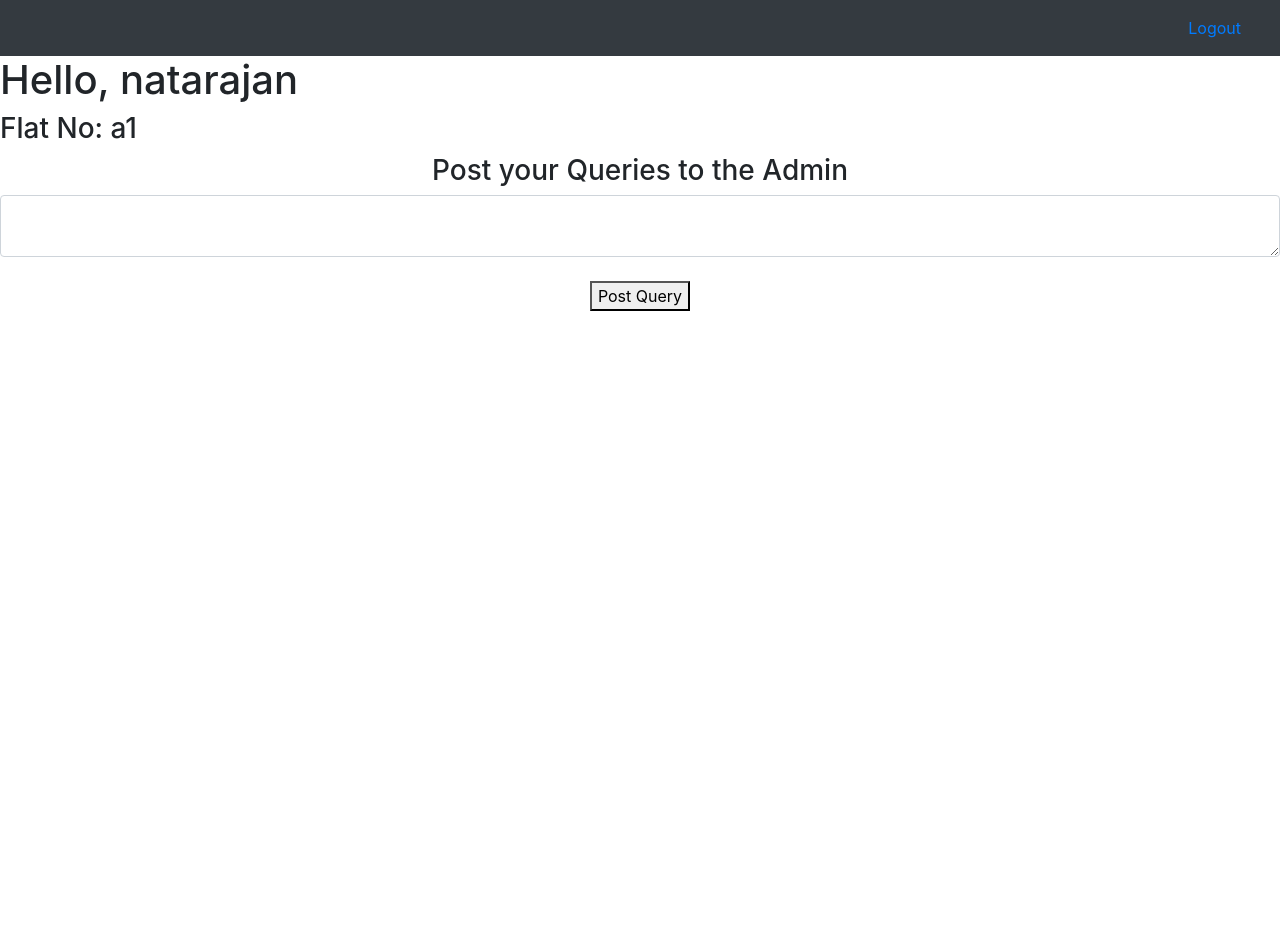
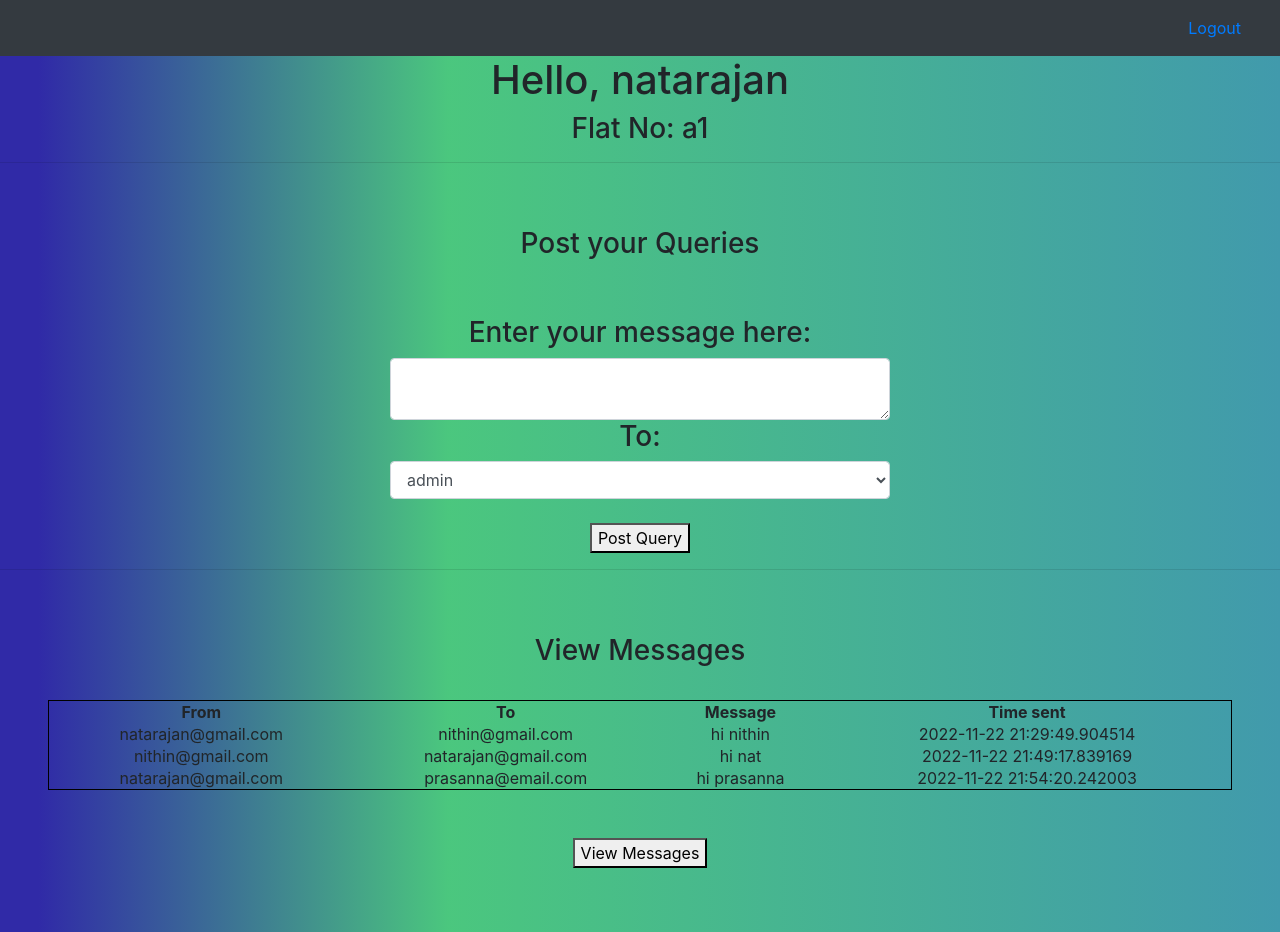
Before and after one commit to ElectroFreak005/sdefinal, a Flask app: page /tenent in a window 1280 px wide. Before the commit the page ends 311 px from the top, so only its background shows below. Run offline with Flask 2, Linux system fonts and the light colour scheme; a user stored in the database is signed in; data comes from the database, SQL or seed files in the repository; both versions use the stored data as it was after the commit; some libraries are stand-ins or nearby versions.

Commit message:
Added message sending and recieving module

```diff
--- a/website/auth.py
+++ b/website/auth.py
@@ -19,12 +19,14 @@ def login():
         email=request.form.get('email')
         password=request.form.get('pass')
         user=User.query.filter_by(email=email).first()
-
+        if email == "admin@admin.com":
+            if check_password_hash(user.password,password):
+                return redirect("/admin/user")
         if user:
             if check_password_hash(user.password,password):
                 login_user(user,remember=True)
-                # return redirect(url_for("views.tenent",email))
-                return render_template("tenent.html",user=user)
+                return redirect(url_for("auth.tenent"))
+                # return render_template("tenent.html",user=user)
 
             else:
                 flash("incorrect password, try again",category='error')
@@ -44,7 +46,7 @@ def login():
 @login_required
 def logout():
     logout_user()
-    flash("logout successfully")
+    flash("logged out successfully")
     return redirect(url_for("auth.login"))
 
 
@@ -53,15 +55,28 @@ def logout():
 @login_required
 def tenent():
     print("hweri")
+    users=User.query.filter().all()
+    print(users[0].email)
+
     if request.method=='POST':
-        print("prasanna")
+        # print("prasanna")
         note=request.form.get("notes")
+
+        #destination email
+        dest = request.form.get("dest")
+        print(dest)
+
+        #post message
         current_dateTime = datetime.now()
-        newnote=Note(user_id=current_user.id,data=note,date=current_dateTime)
+        newnote=Note(user_id=current_user.id,source=current_user.email,dest = dest,data=note,date=current_dateTime)
+        print(current_user.name)
         db.session.add(newnote)
         db.session.commit()
-        return render_template("tenent.html",user=current_user)
-    return render_template("tenent.html",user=current_user)
+        return render_template("tenent.html",user=current_user, email=users)
+
+    #recieved messages by current user
+    curr_msg = Note.query.filter().all()
+    return render_template("tenent.html",user=current_user, email=users, curr_msg=curr_msg)
 
 
 
--- a/website/models.py
+++ b/website/models.py
@@ -5,6 +5,8 @@ from sqlalchemy.sql import func
 
 class Note(db.Model):
     id=db.Column(db.Integer,primary_key=True)
+    source=db.Column(db.String(100))
+    dest=db.Column(db.String(100))
     data=db.Column(db.String(10000))
     date=db.Column(db.DateTime(timezone=True),default=func.now())
     user_id=db.Column(db.Integer,db.ForeignKey('user.id'))
--- /dev/null
+++ b/website/static/style_tenet.css
@@ -0,0 +1,20 @@
+body{
+    background: rgb(9, 194, 223);
+    background: linear-gradient(90deg, rgb(48, 42, 167) 3%, rgba(69, 197, 122, 0.967) 35%, rgb(65, 154, 172) 100%);
+}
+
+.form-control{
+    width: 500px;
+    display: block;
+    margin-left: auto;
+    margin-right: auto;
+}
+
+table{
+    border: 1px solid;
+    border-color: black;
+}
+
+tr,td{
+    text-align: center;
+}
--- a/website/static/styleindex.css
+++ b/website/static/styleindex.css
@@ -7,6 +7,6 @@
     color:aliceblue;
 }
 body{
-background: rgb(2,0,36);
-background: linear-gradient(90deg, rgba(2,0,36,1) 3%, rgba(9,15,121,0.9671218829328606) 35%, rgba(0,212,255,1) 100%);
+background: rgb(9, 194, 223);
+background: linear-gradient(90deg, rgb(48, 42, 167) 3%, rgba(69, 197, 122, 0.967) 35%, rgb(65, 154, 172) 100%);
 }
--- a/website/templates/tenent.html
+++ b/website/templates/tenent.html
@@ -4,7 +4,7 @@
     <meta http-equiv="X-UA-Compatible" content="IE=edge">
     <meta name="viewport" content="width=device-width, initial-scale=1.0">
     <link rel="stylesheet" href="https://cdn.jsdelivr.net/npm/bootstrap@4.0.0/dist/css/bootstrap.min.css" integrity="sha384-Gn5384xqQ1aoWXA+058RXPxPg6fy4IWvTNh0E263XmFcJlSAwiGgFAW/dAiS6JXm" crossorigin="anonymous">
-
+    <link rel="stylesheet" href="{{url_for('static',filename='style_tenet.css')}}">
     <title>Portal</title>
 </head>
 <body>
@@ -25,20 +25,65 @@
         </div>
 
       </nav>
-    <div>
+    <div class="text-center text-justify">
         <h1>Hello, {{ user.name }}</h1>
         <h3>Flat No: {{ user.apno }}</h3>
+    <hr>
     </div>
-    <div>
-        <h3 align="center">Post your Queries to the Admin</h3>
+    <div class="p-5">
+        <h3 align="center">Post your Queries</h3>
     </div>
     <form action="/tenent" method="POST">
-       <textarea name="notes" class="form-control"></textarea>
+      <div class="text-center text-justify">
+        <h3>Enter your message here:</h3>
+      </div>
+      <textarea name="notes" class="form-control"></textarea>
+      <div class="text-center text-justify">
+        <h3>To:</h3>
+      </div>
+      <select name="dest" id="dest" class="form-control">
+        <option value="admin">admin</option>
+        {% for i in email %}
+          <!-- {% if i.id != user.id %} -->
+          <option value="{{ i.email }}">{{ i.email }}</option>
+          <!-- {% endif %} -->
+        {% endfor %}
+      </select>
+      <div align="center">
+        <br>
+        <button type="submit">Post Query</button>
+      </div>
+    </form>
+    <hr>
+
+    <div class="p-5">
+      <h3 align="center">View Messages</h3>
+      <form action="/tenent" method="GET">
         <div align="center">
-            <br>
-            <button type="submit">Post Query</button>
+          <br>
+          <table style="width:100%">
+            <tr>
+              <th>From</th>
+              <th>To</th>
+              <th>Message</th>
+              <th>Time sent</th>
+            </tr>
+            {% for i in curr_msg %}
+              <tr>
+                <td>{{ i.source }}</td>
+                <td>{{ i.dest }}</td>
+                <td>{{ i.data }}</td>
+                <td>{{ i.date }}</td>
+              </tr>
+            {% endfor %}
+          </table>
+          <br>
+          <br>
+          <button type="submit">View Messages</button>
         </div>
-    </form>
+      </form>
+
+    </div>
 
     <!-- <button type="submit"><a href="/logout">Logout</a></button> -->
 
```
Also changed, not shown: website/templates/index.html (+7 -3 lines), instance/database.db, website/static/apartment_image_1.jpg (added).
